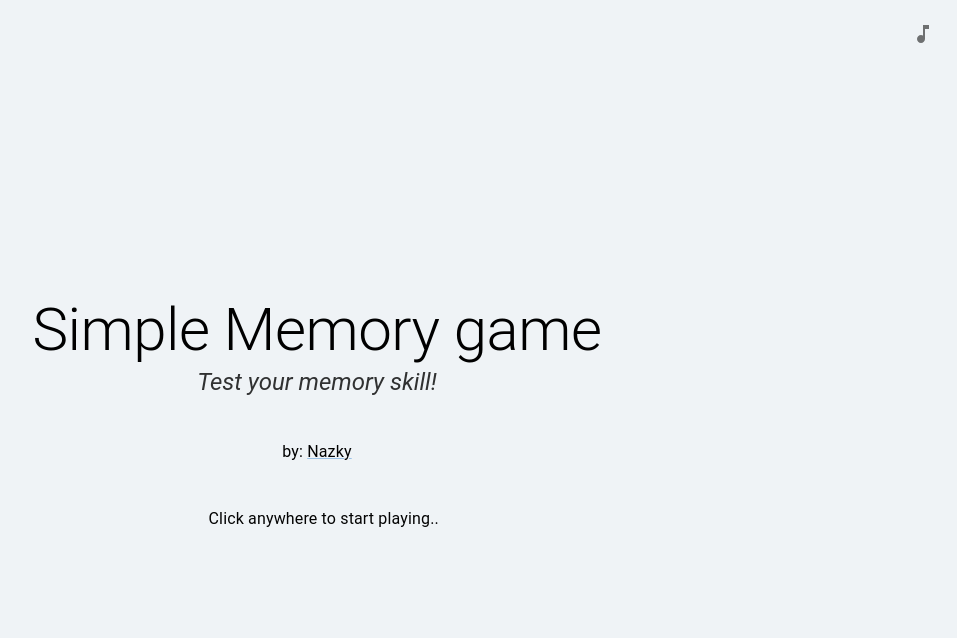
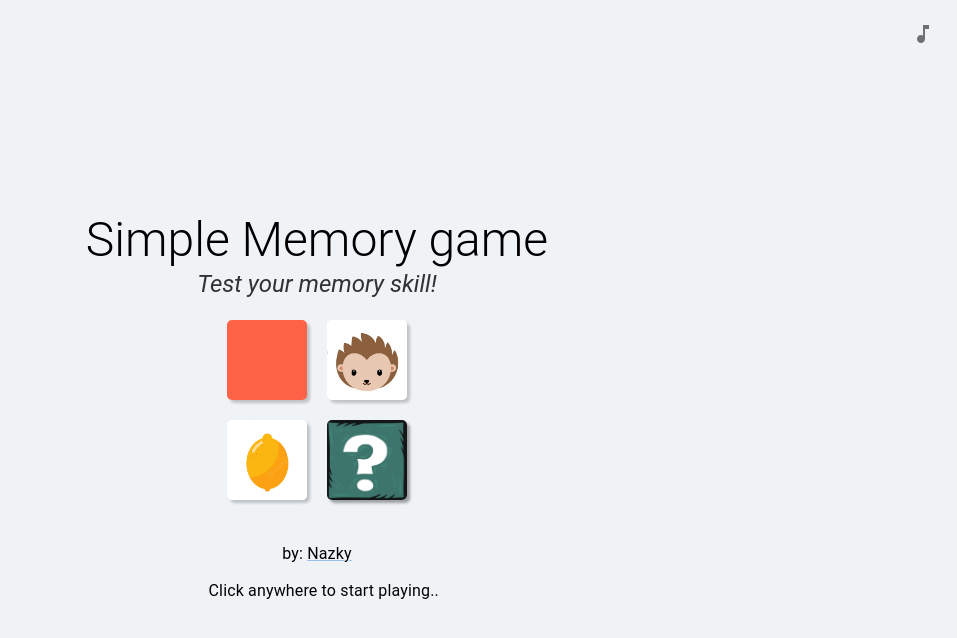
Before and after one commit to najimRizky/memory-game, a React (Create React App) app: page / in a window 1280 px wide. Shown: the top 638 px of the page, without its empty margins (323-1280 px from the left). Built offline with nearby package versions, Linux system fonts and the light colour scheme.

Commit message:
update home layout

```diff
--- /dev/null
+++ b/src/components/TileHome.tsx
@@ -0,0 +1,76 @@
+import { Box, Grid } from "@mui/material"
+import { useEffect } from "react"
+import animal4 from "./../assets/animals/animal (4).jpg"
+import fruit4 from "./../assets/fruits/fruit (4).jpg"
+
+// type Props = {}
+
+const tilesItem = [
+    {
+        type: "color",
+        data: "tomato"
+    },
+    {
+        type: "image",
+        data: animal4
+    },
+    {
+        type: "image",
+        data: fruit4
+    },
+    {
+        type: "color",
+        data: "seagreen"
+    }
+]
+
+
+const TileHome = () => {
+
+    useEffect(() => {
+        const tile1 = setInterval(() => {
+            document.getElementsByClassName("tile")[0].classList.toggle("flip")
+        }, 1500)
+        const tile2 = setInterval(() => {
+            document.getElementsByClassName("tile")[1].classList.toggle("flip")
+        }, 4500)
+        const tile3 = setInterval(() => {
+            document.getElementsByClassName("tile")[2].classList.toggle("flip")
+        }, 3500)
+        const tile4 = setInterval(() => {
+            document.getElementsByClassName("tile")[3].classList.toggle("flip")
+        }, 5500)
+        return () =>{
+            clearInterval(tile1)
+            clearInterval(tile2)
+            clearInterval(tile3)
+            clearInterval(tile4)
+        }
+    }, [])
+
+    return (
+        <Box className=""
+            sx={{ width: { xs: "200px" }, mx: "auto", height: "fit-content", background: "#eff3f6", padding: "10px", borderRadius: "5px" }}>
+            <Grid className="tiles" sx={{ height: "100%", justifyContent: "center" }} columns={2} container >
+                {tilesItem.map((tile, i) =>
+                    <Grid item xs={1} sx={{ padding: "10px", maxWidth: "fit-content" }} key={i} >
+                        <Box className="tile" sx={{ cursor: "pointer" }} >
+                            <Box className="tile-inner" >
+                                <Box className="tile-front" sx={{ borderRadius: "5px" }}></Box>
+                                <Box className="tile-back"
+                                    sx={{ background: tile.type === "color" ? tile.data : "transparent", height: "100%", borderRadius: "5px", overflow: "hidden" }}
+                                >
+                                    {tile.type !== "color" && (
+                                        <img width={"100%"} alt="" src={tile.data}></img>
+                                    )}
+                                </Box>
+                            </Box>
+                        </Box>
+                    </Grid>
+                )}
+            </Grid>
+        </Box>
+    )
+}
+
+export default TileHome
--- a/src/pages/Home.tsx
+++ b/src/pages/Home.tsx
@@ -6,6 +6,7 @@ import { AnimatePresence, motion } from "framer-motion";
 import { slideTransition } from "../animation/pagesTransition";
 import { ClickSound } from "../utils/Click";
 import { useState } from "react";
+import TileHome from "./../components/TileHome"
 
 const Home = () => {
     const navigate = useNavigate()
@@ -25,13 +26,14 @@ const Home = () => {
             onClick={playGame}>
             <Container>
                 <Box>
-                    <Typography variant="h2" component="h1" sx={{ textAlign: "center", mb: "0" }}>
+                    <Typography variant="h3" component="h1" sx={{ textAlign: "center", mb: "0", fontWeight: "300" }}>
                         Simple Memory game
                     </Typography>
                     <Typography variant="h5" component={"h2"} sx={{ textAlign: "center", mb: "0", color: "rgba(0,0,0,0.8)" }}>
                         <i> Test your memory skill!</i>
                     </Typography>
-                    <Typography variant="subtitle1" component="p" sx={{ textAlign: "center", my: "40px" }}>
+                    <TileHome />
+                    <Typography variant="subtitle1" component="p" sx={{ textAlign: "center", my: "20px" }}>
                         by: <LinkM target={"_blank"} style={{ color: "unset" }} href="https://nazky.site">Nazky</LinkM>
                     </Typography>
                 </Box>
@@ -41,9 +43,9 @@ const Home = () => {
                             <Typography
                                 sx={{position: "absolute", width: "97%"}}
                                 component={motion.p}
-                                initial={{ y: 20, opacity: 0.8 }}
-                                animate={{ y: 0, opacity: 1, transition: { repeatType: "reverse", repeat: Infinity, duration: 0.8 } }}
-                                exit={{ y: 50, opacity: 0, transition: {duration: 0.5} }}
+                                initial={{ y: 10, opacity: 0.8 }}
+                                animate={{ y: -10, opacity: 1, transition: { repeatType: "reverse", repeat: Infinity, duration: 0.8 } }}
+                                exit={{ y: 40, opacity: 0, transition: {duration: 0.5} }}
                             >
                                 Click anywhere to start playing..
                             </Typography>
```
